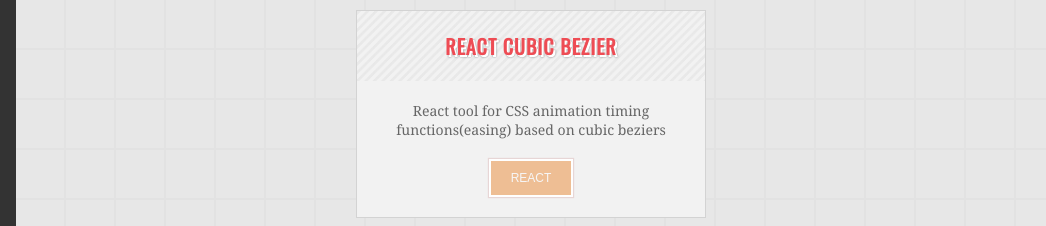
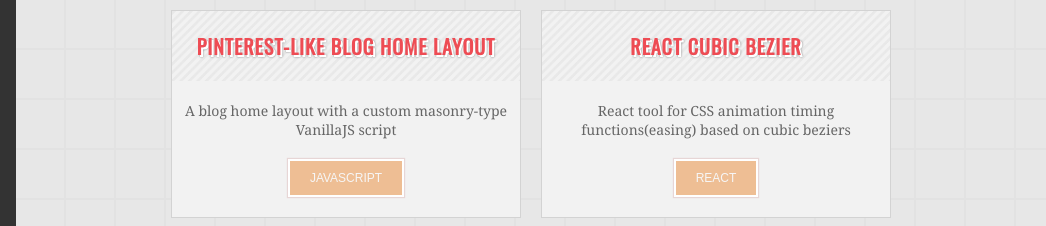
Before and after one commit to mgiulio/mgiulio.github.io, a website: page index.html in a window 1280 px wide. Shown: the top 226 px of the page, 234-1280 px from the left. Drawn offline with nearby package versions, Linux system fonts and the light colour scheme.

Commit message:
Add new project: pinterest-like-blog-home-layout

```diff
--- a/index.html
+++ b/index.html
@@ -71,6 +71,13 @@
 
 	<section class="projects">
 		<ul class="items">
+			<li class="item main-lang-javascript" data-repo-url="http://prjexs-mgiulio.rhcloud.com/pinterest-like-blog-home-layout/">
+				<h2 class="title">Pinterest-like blog home layout</h2>
+				<p class="description">
+					A blog home layout with a custom masonry-type VanillaJS script
+				</p>
+				<p class="language">JavaScript</p>
+			</li>
 			<li class="item main-lang-javascript" data-repo-url="http://prjexs-mgiulio.rhcloud.com/react-cubic-bezier/">
 				<h2 class="title">React Cubic Bezier</h2>
 				<p class="description">
```
